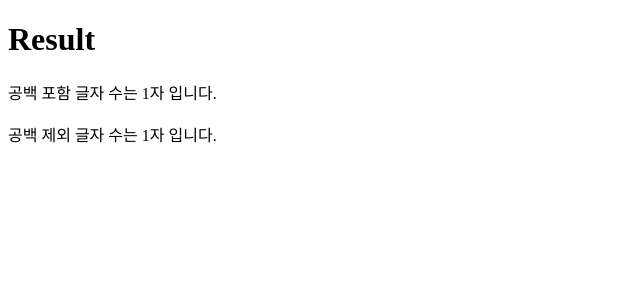
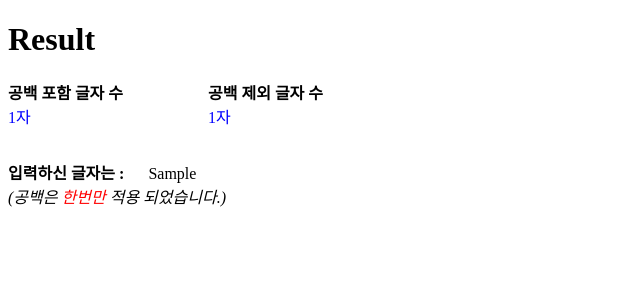
Before and after one commit to ssungs/Django, a Django app: template session/firsr_django/first_server/templates/count.html in a window 1280 px wide. Shown: the top 300 px of the page, without its empty margins (0-640 px from the left). Run offline with Django 3.2, Linux system fonts and the light colour scheme; the template is opened without the code that fills it: most values are stand-ins (such as "Sample title", 1, 10 or a date in 2020).

Commit message:
Practice django
create first_server

```diff
--- a/session/firsr_django/first_server/templates/count.html
+++ b/session/firsr_django/first_server/templates/count.html
@@ -6,10 +6,46 @@
   <meta name="viewport" content="width=device-width, initial-scale=1.0">
   <title>Document</title>
 </head>
+<style>
+  .parent {
+    position: relative;
+  }
+  .child {
+    position: absolute;
+  }
+  .last {
+    left: 200px;
+  }
+  .count {
+    color: blue;
+  }
+  .result {
+    top: 80px;
+  }
+  .input_string {
+    font-weight: 300;
+    padding-left: 20px;
+  }
+  .remove {
+    color: red;
+  }
+</style>
 <body>
   <h1>Result</h1>
-  공백 포함 글자 수는 {{count_all_string}}자 입니다.
-  <br><br>
-  공백 제외 글자 수는 {{count_string}}자 입니다.
+  <div class="parent">
+    <div class="first child">
+      <strong class="count_all_str">공백 포함 글자 수</strong>
+      <div class="count all_str">{{count_all_string}}자</div>
+    </div>
+    <div class="last child">
+      <strong class="count_str">공백 제외 글자 수</strong>
+      <div class="count str">{{count_string}}자</div>
+    </div>
+    <div class="result child">
+      <strong class="count_str">입력하신 글자는 : <span class="input_string">{{input_string}}</span></strong>
+      <br>
+      <em>(공백은 <span class="remove">한번만</span> 적용 되었습니다.)</em>
+    </div>
+  </div>
 </body>
 </html>
--- a/session/firsr_django/first_server/templates/index.html
+++ b/session/firsr_django/first_server/templates/index.html
@@ -11,7 +11,6 @@
     display: inline-block;
     width: 500px;
     height: 100px;
-    text-align: left;
   }
 </style>
 <body>
@@ -24,7 +23,8 @@
   <br><br>
   <form action="{% url 'countstr' %}" method="POST">
     {% csrf_token %}
-    <input type="text" placeholder="글자를 적어주세요." name="countstr" class="countstr">
+    <textarea type="text" placeholder="글자를 적어주세요." name="countstr" class="countstr"></textarea>
+    <br>
     <button type="submit">글자 수 확인하기</button>
   </form>
 </body>
--- a/session/firsr_django/first_server/views.py
+++ b/session/firsr_django/first_server/views.py
@@ -25,6 +25,7 @@ def verify(request):
 def countStr(request):
 
     countstr = {
+        'input_string': '{}'.format(request.POST['countstr']),
         'count_all_string': len(request.POST['countstr']),
         'count_string': len(''.join(request.POST['countstr'].split(' ')))
     }
```
